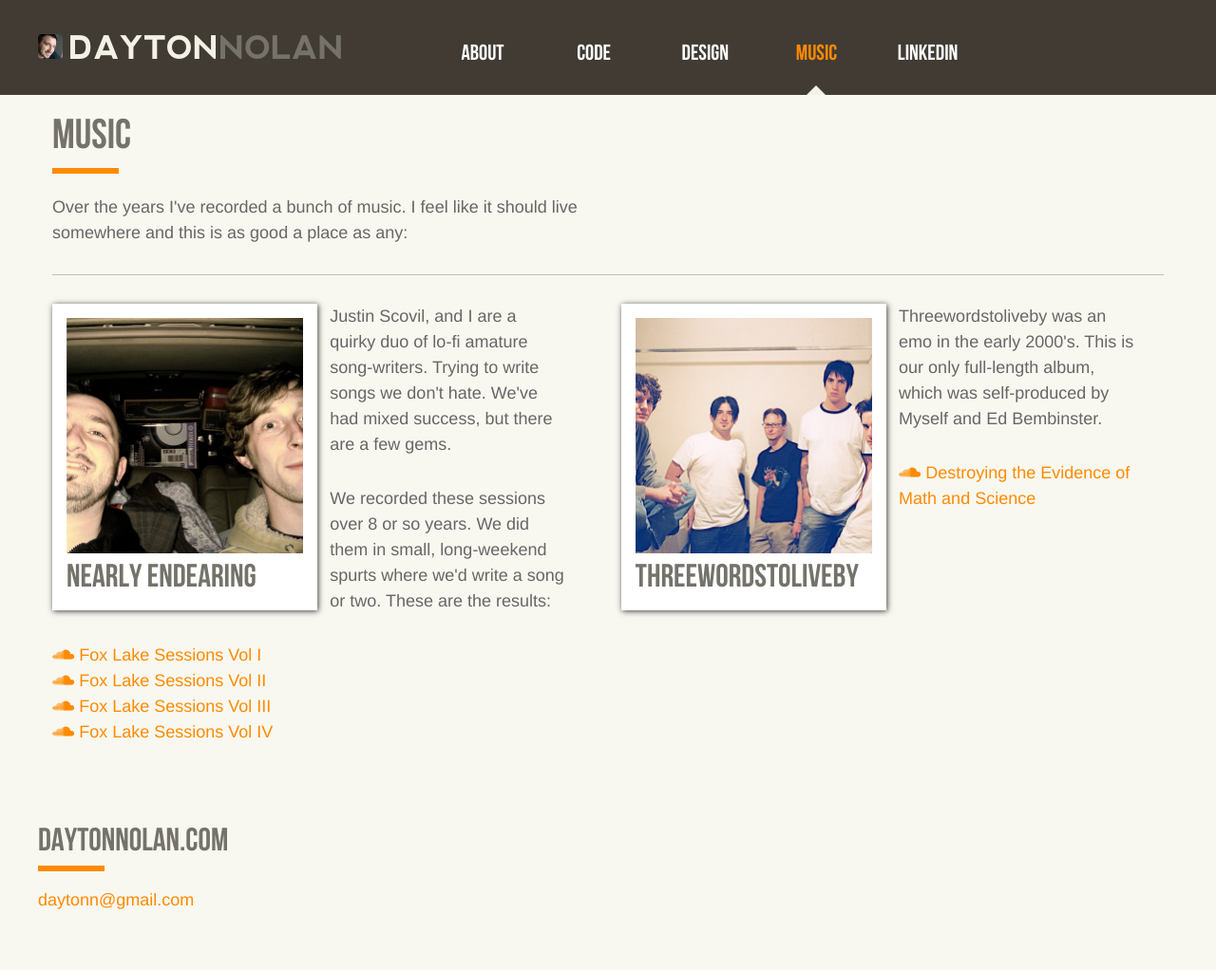
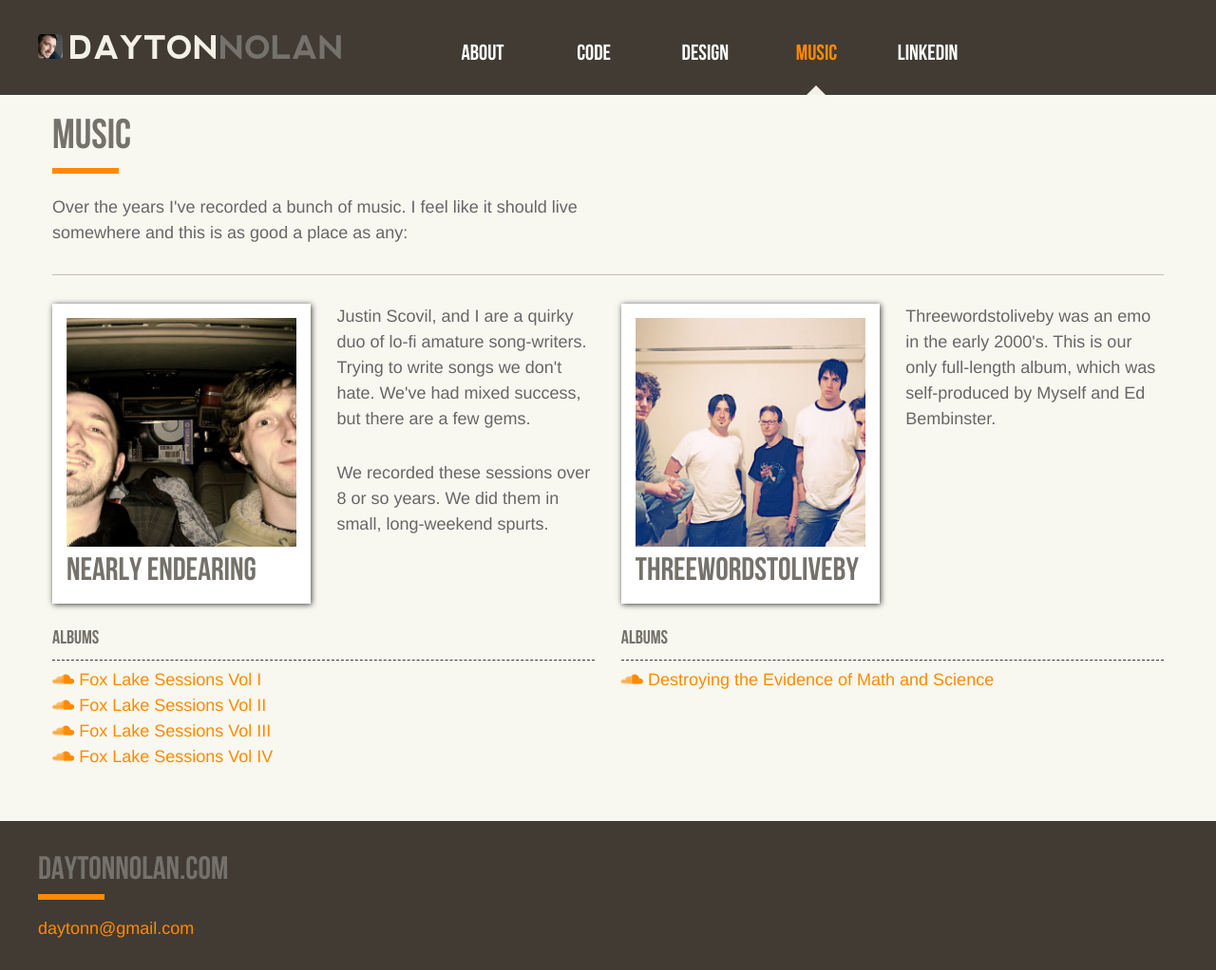
Before and after one commit to daytonn/daytonn.github.io, a Jekyll site: the page built from music.md, in a window 1280 px wide. Shown: the whole page at 95% size. Built offline with Jekyll 4.4.1, drawn with Linux system fonts in a browser that asks for light colours; nearby versions of some CDN libraries; before the commit the page ends 962 px from its top, so only the background shows below that.

Commit message:
Album list style tweaks

```diff
--- a/_sass/base/_typography.scss
+++ b/_sass/base/_typography.scss
@@ -5,12 +5,7 @@ body {
   line-height: $base-line-height;
 }
 
-h1,
-h2,
-h3,
-h4,
-h5,
-h6 {
+@mixin heading {
   color: $med-gray;
   font-family: $heading-font-family;
   font-size: $base-font-size;
@@ -28,6 +23,14 @@ h6 {
   }
 }
 
+h1,
+h2,
+h3,
+h4,
+h5,
+h6 {
+  @include heading;
+}
 
 p {
   margin: 0 0 $large-spacing;
--- a/_sass/components/_footer.scss
+++ b/_sass/components/_footer.scss
@@ -1,4 +1,4 @@
-.footer {
+.site-footer {
   @include clearfix;
   padding: $large-spacing;
   min-height: $footer-height;
--- a/_sass/pages/_music.scss
+++ b/_sass/pages/_music.scss
@@ -1,12 +1,34 @@
+.album-list {
+  @include row;
+  display: block;
+}
+
 @include media($medium-screen-up) {
   .music-page {
     .project {
       min-height: 560px;
       border-bottom: none;
-    }
 
-    .description {
-      padding-right: $large-spacing;
+      .photo {
+        @include span-columns(3 of 6);
+      }
+
+      .description {
+        @include span-columns(3 of 6);
+        @include omega;
+      }
+
+      h4 {
+        clear: left;
+        margin: 0 0 $small-spacing 0;
+        padding: $medium-spacing 0 $small-spacing 0;
+        border-bottom: dashed 1px $brown;
+      }
+
+      .album-list {
+        @include fill-parent;
+        clear: both;
+      }
     }
   }
 }
--- a/music.md
+++ b/music.md
@@ -23,11 +23,12 @@ icon: fa-headphones
     </p>
 
     <p>
-      We recorded these sessions over 8 or so years. We did them in small, long-weekend spurts where we'd write a song or two. These are the results:
+      We recorded these sessions over 8 or so years. We did them in small, long-weekend spurts.
     </p>
   </div>
 
-  <ul>
+  <h4>Albums</h4>
+  <ul class="album-list">
     <li>
       <a href="https://soundcloud.com/nearlyendearing-1/sets/fox-lake-sessions-volume-i" target="_blank">
         <i class="fa fa-soundcloud"></i> Fox Lake Sessions Vol I
@@ -63,7 +64,12 @@ icon: fa-headphones
     </p>
   </div>
 
-  <a href="https://soundcloud.com/threewordstoliveby/sets/destroying-the-evidence-of" target="_blank">
-    <i class="fa fa-soundcloud"></i> Destroying the Evidence of Math and Science
-  </a>
+  <h4>Albums</h4>
+  <ul class="album-list">
+    <li>
+      <a href="https://soundcloud.com/threewordstoliveby/sets/destroying-the-evidence-of" target="_blank">
+        <i class="fa fa-soundcloud"></i> Destroying the Evidence of Math and Science
+      </a>
+    </li>
+  </ul>
 </div>
```
